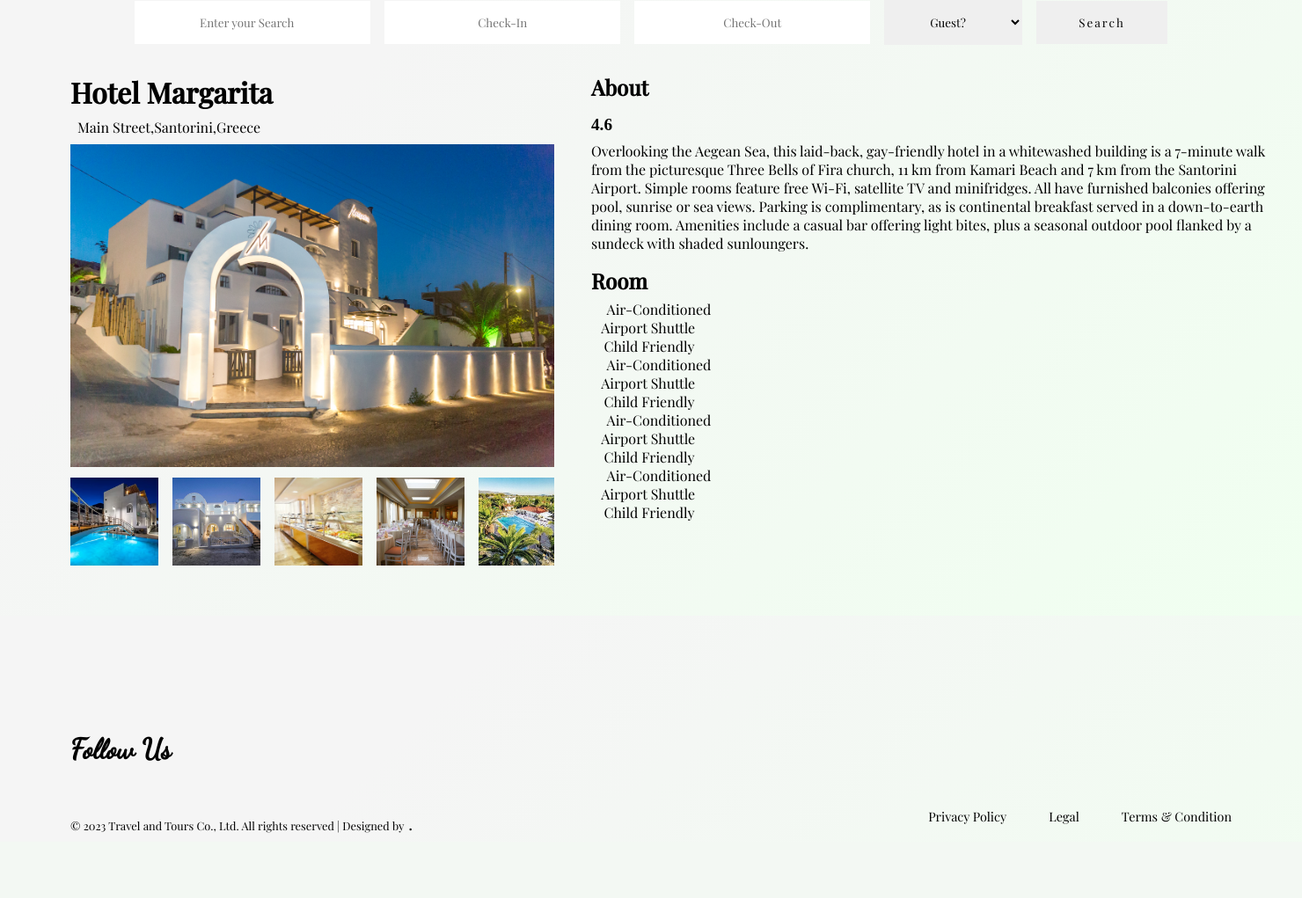
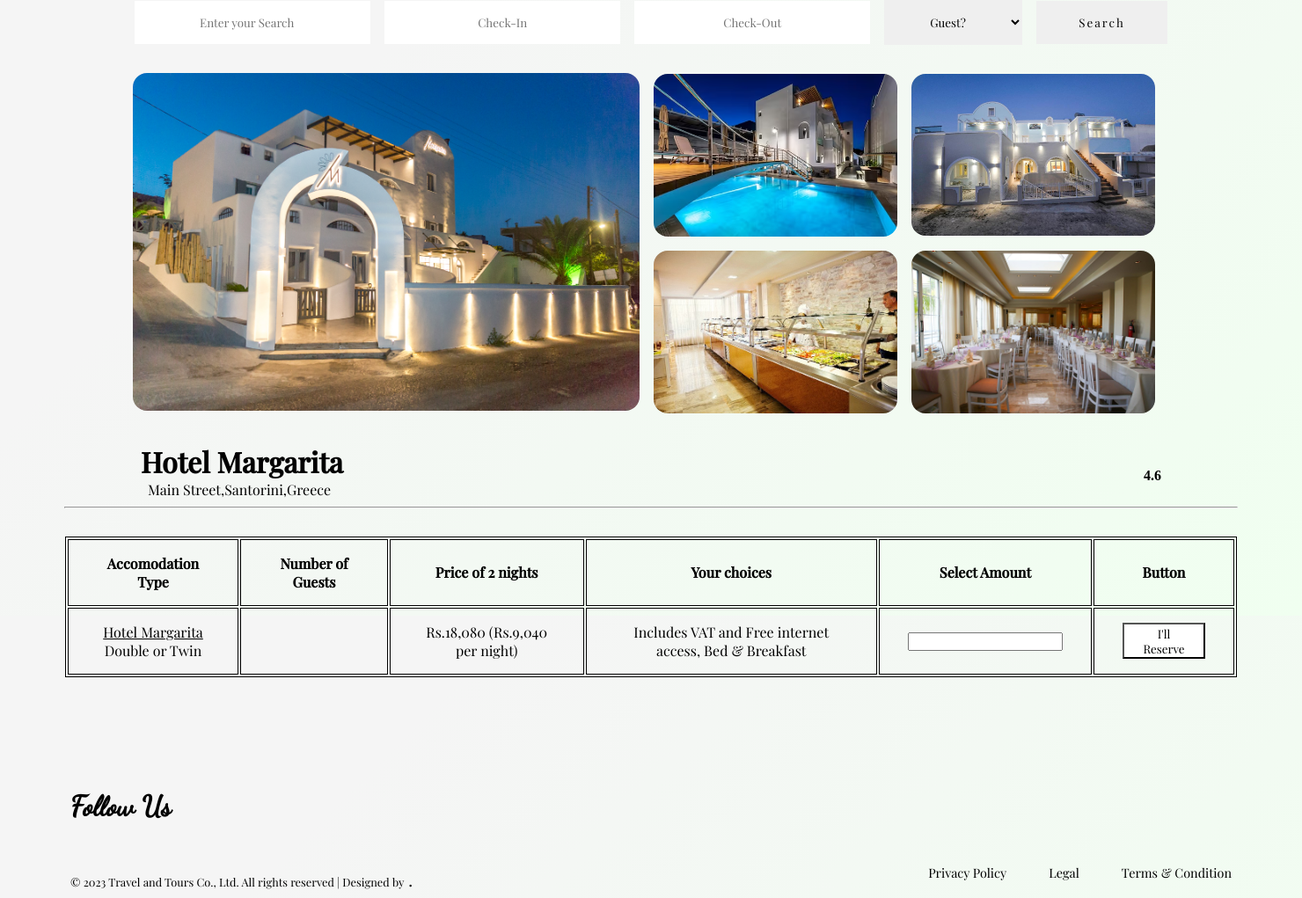
Before and after one commit to EdwinJ-19/travel, a Django app: page /hotelacc/ in a window 1480 px wide. Shown: the part 100-1121 px from the top of the page at 88% size. Before the commit the page ends 1047 px from the top, so only its background shows below. Run offline with Django 4.2, Linux system fonts and the light colour scheme; some libraries are stand-ins or nearby versions; some web fonts are replaced.

Commit message:
hotelacc_updated_2

```diff
--- a/travelP/travelA/static/css/hotel.css
+++ b/travelP/travelA/static/css/hotel.css
@@ -113,7 +113,7 @@ nav ul .dropdown-1 img{
     object-fit: cover;
 }
 /*experience dropdown hover ends*/
-.card-1 .left{
+/* .card-1 .left{
     position: absolute;
 }
 .card-1{
@@ -243,9 +243,93 @@ nav ul .dropdown-1 img{
 .card-1 .right .vertical-box .room .cf p{
     margin-left: 0.9rem;
 }
-
+container .button button{
+    margin-top: 1rem;
+}
+container .button button{
+    border: none;
+    padding: 1rem 2rem;
+}
+container .button button:hover{
+    color: white;
+    background-color: rgb(4, 4, 255);
+    transition: all 0.5s ease-in-out;
+} */
+/*new_template starts*/
+.m-1 .m-images{
+    display: flex;
+    align-items: center;
+    justify-content: center;
+    margin: 2rem 0;
+}
+.m-1 .m-images .left-images img{
+    width: 36rem;
+    border-radius: 1rem;
+}
+.m-1 .m-images .right-images{
+    display: grid;
+    grid-template-columns: repeat(2,1fr);
+    gap: 1rem;
+    padding: 0 1rem;
+}
+.m-1 .m-images .right-images img{
+    width: 17.3rem;
+    object-fit: cover;
+    border-radius: 1rem;
+}
+.m-1 .m-head{
+    display: flex;
+    align-items: center;
+    justify-content: space-between;
+    padding: 0 10rem;
+}
+.m-1 .m-head .head .pointer{
+    margin-bottom: 0.5rem;
+}
+.m-1 .m-head .head .pointer i{
+    position: absolute;
+}
+.m-1 .m-head .head .pointer a{
+    padding-left: 0.5rem;
+    text-decoration: none;
+    color: black;
+}
+.m-1 .m-head .head .pointer a::after{
+    content: "";
+    display: block;
+    height: 1px;
+    width: 0;
+    margin-left: 1.5rem;
+    background-color: black;
+    transition: all 0.5s ease-in-out;
+}
+.m-1 .m-head .head .pointer a:hover::after{
+    width:90%;
+}
+table{
+    text-align: center;
+    display: block;
+    margin: auto;
+    border:1px solid black;
+    width: 90%;
+    margin-top: 2rem;
+}
+table tr,th,td{
+    border: 1px solid black;
+    padding: 1rem 2rem;
+}
+table td button{
+    background-color: white;
+    padding: 0.1rem 1rem;
+}
+table td button:hover{
+    transition: all 0.5s ease-in-out;
+    background-color: rgb(57, 57, 255);
+    color: white;
+}
+/*new_template ends*/
 footer{
-    margin-top: 15rem;
+    margin-top: 8rem;
     padding-left: 5rem;
     padding-right: 5rem;
 }
--- a/travelP/travelA/templates/hotelacc.html
+++ b/travelP/travelA/templates/hotelacc.html
@@ -23,7 +23,7 @@
         </div>
         <div class="nav-button">
         <ul>
-            <li><a href="#">Home</a></li>
+            <li><a href="#" onclick="btn-1()">Home</a></li>
             <li><a href="#">About</a></li>
             <li><a href="#" class="active">Hotels</a></li>
             <li><a href="#">Experience</a>
@@ -62,7 +62,7 @@
         </div>
 
     <container>
-        <div class="card-1">
+        <!-- <div class="card-1">
             <div class="left">
                 <div class="main">
                     <div class="main-head">
@@ -89,11 +89,6 @@
                         <img src="{%static 'img/mar_hotel/5.jpg'%}" alt="img-5" class="image-item">
                         <img src="{%static 'img/mar_hotel/6.jpg'%}" alt="img-6" class="image-item">
                     </div>
-                    <!-- <div class="slider-scrollbar">
-                        <div class="scrollbar-track">
-                            <div class="scrollbar-thumb"></div>
-                        </div>
-                    </div> -->
                 </div>
             </div>
             <div class="right">
@@ -138,36 +133,16 @@
                                     <i class="fa-solid fa-baby-carriage"></i>
                                     <p>Child Friendly</p>
                                 </div>
-                                <div class="ac">
-                                    <i class="fa-solid fa-snowflake"></i>
-                                    <p>Air-Conditioned</p>
-                                </div>
-                                <div class="as">
-                                    <i class="fa-solid fa-van-shuttle"></i>
-                                    <p>Airport Shuttle</p>
-                                </div>
-                                <div class="cf">
-                                    <i class="fa-solid fa-baby-carriage"></i>
-                                    <p>Child Friendly</p>
-                                </div>
-                                <div class="ac">
-                                    <i class="fa-solid fa-snowflake"></i>
-                                    <p>Air-Conditioned</p>
-                                </div>
-                                <div class="as">
-                                    <i class="fa-solid fa-van-shuttle"></i>
-                                    <p>Airport Shuttle</p>
-                                </div>
-                                <div class="cf">
-                                    <i class="fa-solid fa-baby-carriage"></i>
-                                    <p>Child Friendly</p>
-                                </div>
                             </div>
 
                         </div>
-                </div>
-            </div>
-        </div>
+
+                        <div class="button">
+                            <button type="submit">Book</button>
+                        </div>
+                </div>
+            </div>
+        </div> -->
         <!--Add more card here below, and in css change the class name-->
         <!-- <div class="card-2">
             <div class="left">
@@ -2445,6 +2420,59 @@
                 </div>
             </div>
         </div> -->
+
+        <!--New_Template-->
+        <div class="m-1">
+            <div class="m-images">
+                <div class="left-images">
+                    <img src="{%static 'img/mar_hotel/main.jpg'%}" alt="main">
+                </div>
+                <div class="right-images">
+                    <img src="{%static 'img/mar_hotel/1.jpg'%}" alt="1">
+                    <img src="{%static 'img/mar_hotel/2.jpg'%}" alt="2">
+                    <img src="{%static 'img/mar_hotel/3.jpg'%}" alt="3">
+                    <img src="{%static 'img/mar_hotel/4.jpg'%}" alt="4">
+                </div>
+            </div>
+            <div class="m-head">
+                <div class="head">
+                    <h1>Hotel Margarita</h1>
+                    <div class="pointer">
+                        <i class="fa-solid fa-location-dot"></i>
+                        <a href="https://maps.app.goo.gl/GqRmnbnjNUfFCYxA6" target="_blank">Main Street,Santorini,Greece</a>
+                    </div>
+                </div>
+                <div class="head-rating">
+                    <span><h4 style="font-family: 'Times New Roman', Times, serif;"><i class="fa-solid fa-star checked"></i></span>
+                        <span><i class="fa-solid fa-star checked"></i></span>
+                        <span><i class="fa-solid fa-star checked"></i></span>
+                        <span><i class="fa-solid fa-star checked"></i></span>
+                        <span><i class="fa-solid fa-star-half-stroke checked"style="margin-right: 0.5rem;"></i></span>4.6</h4>
+                </div>
+            </div>
+        </div>
+        <hr style="width: 90%; margin: auto;">
+
+        <table>
+            <tr>
+                <th>Accomodation Type</th>
+                <th>Number of Guests</th>
+                <th>Price of 2 nights</th>
+                <th>Your choices</th>
+                <th>Select Amount</th>
+                <th>Button</th>
+              </tr>
+              <tr>
+               <td><a href="">Hotel Margarita</a><br>
+                Double or Twin</td>
+                <td><i class="fa-solid fa-user"></i></td>
+                <td>Rs.18,080 (Rs.9,040 per night)</td>
+                <td>Includes VAT and Free internet access, Bed & Breakfast</td>
+                <td><input type="number"></td>
+                <td><button type="submit">I'll Reserve</button></td>
+              </tr>
+        </table>
+
     </container>
 
     <footer>
```
Also changed, not shown: travelP/travelA/static/css/main.css (+39 -39 lines), travelP/travelA/templates/main.html (+20 -26 lines).
